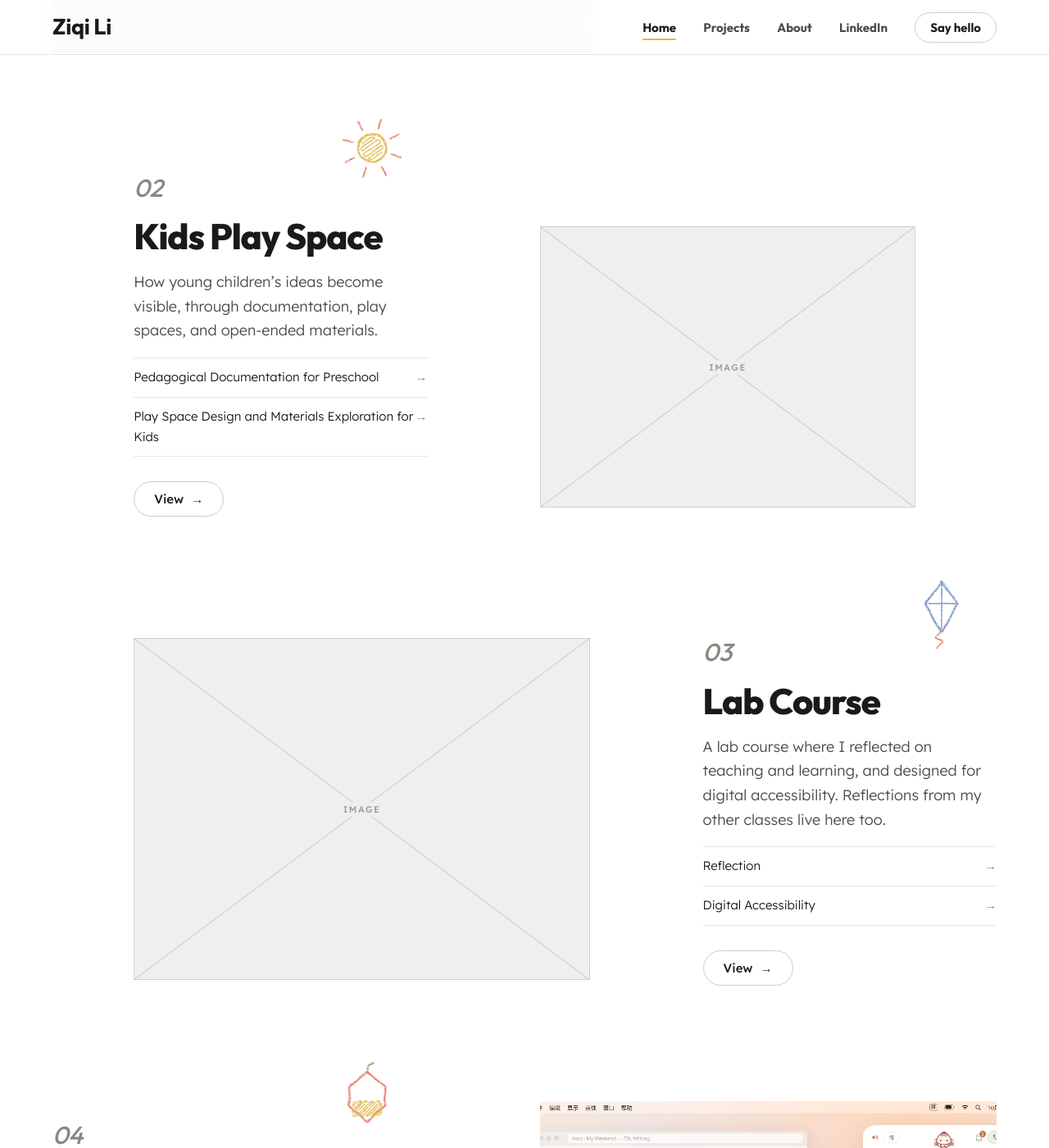
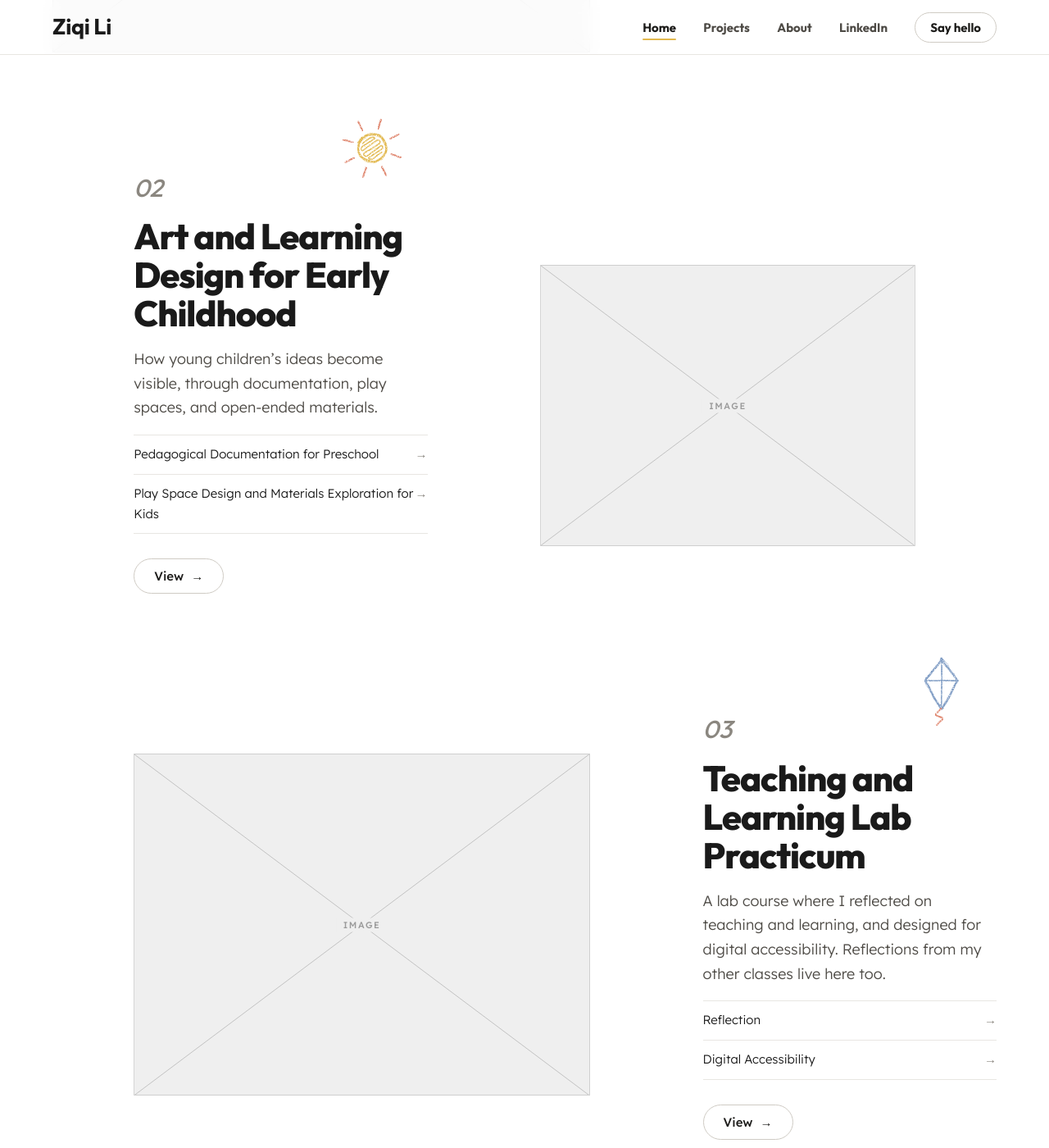
Before and after one commit to lizilizi0422-cmd/lizilizi0422-cmd.github.io, a Jekyll site: the page built from index.html, in a window 1280 px wide and 1400 px high, scrolled down 2451 px. Shown: the whole window at 82% size. Built offline with Jekyll 4.4.1, drawn with Linux system fonts in a browser that asks for light colours; nearby versions of some CDN libraries; some web fonts are replaced.

Commit message:
Homepage: project rows use her original titles from site.md

```diff
--- a/_layouts/home-d2.html
+++ b/_layouts/home-d2.html
@@ -45,12 +45,12 @@ layout: default
         <div class="dir-text">
           <div class="dir-doodle" data-draw aria-hidden="true">{% include {{ dp }} %}</div>
           <span class="dir-num" aria-hidden="true">0{{ forloop.index }}</span>
-          <h3 class="h2"><a href="{{ d.link | relative_url }}">{{ wn[i] }}</a></h3>
+          <h3 class="h2"><a href="{{ d.link | relative_url }}">{{ d.title }}</a></h3>
           <p>{{ d.text }}</p>
           {%- if i == 0 %}<ul class="sub-links" aria-label="Projects in Toy Design"><li><a href="{{ d.link | relative_url }}">Toy design projects <mark class="d-tbd">[draft]</mark></a></li></ul>
-          {%- elsif i == 2 %}<ul class="sub-links" aria-label="Projects in {{ wn[i] }}"><li><a href="{{ '/projects/lab-practicum/#reflections' | relative_url }}">Reflection</a></li><li><a href="{{ '/projects/lab-practicum/digital-accessibility/' | relative_url }}">Digital Accessibility</a></li></ul>
-          {%- elsif d.projects %}<ul class="sub-links" aria-label="Projects in {{ wn[i] }}">{%- for l in d.projects %}<li><a href="{{ l.url | relative_url }}">{{ l.label }}</a></li>{% endfor %}</ul>{%- endif %}
-          <a class="btn btn-line" href="{{ d.link | relative_url }}">View <span class="visually-hidden">{{ wn[i] }}</span><span class="arr" aria-hidden="true">→</span></a>
+          {%- elsif i == 2 %}<ul class="sub-links" aria-label="Projects in {{ d.title }}"><li><a href="{{ '/projects/lab-practicum/#reflections' | relative_url }}">Reflection</a></li><li><a href="{{ '/projects/lab-practicum/digital-accessibility/' | relative_url }}">Digital Accessibility</a></li></ul>
+          {%- elsif d.projects %}<ul class="sub-links" aria-label="Projects in {{ d.title }}">{%- for l in d.projects %}<li><a href="{{ l.url | relative_url }}">{{ l.label }}</a></li>{% endfor %}</ul>{%- endif %}
+          <a class="btn btn-line" href="{{ d.link | relative_url }}">View <span class="visually-hidden">{{ d.title }}</span><span class="arr" aria-hidden="true">→</span></a>
         </div>
       </div>
     </li>
```
